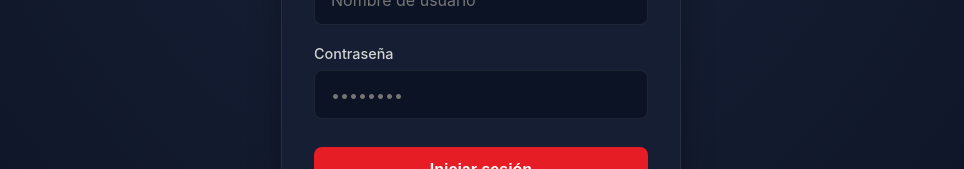
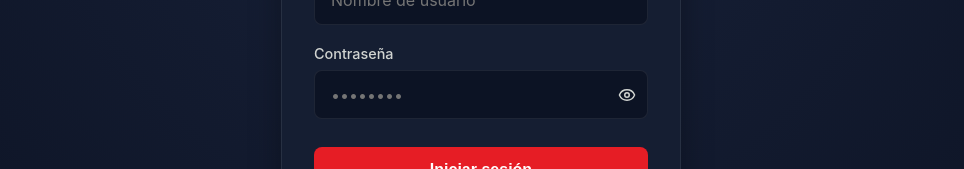
Before and after one commit to Noel0410/quinielaMundial, a React (Vite) app in the folder frontend/: page /login in a window 1280 px wide. Shown: the part 366-535 px from the top of the page, without its empty margins (159-1123 px from the left). Built offline with nearby package versions, Linux system fonts and the light colour scheme; no server answers.

Commit message:
feat: se agregó el botón de mostrar/ocultar en el login

```diff
--- a/frontend/src/pages/Login.tsx
+++ b/frontend/src/pages/Login.tsx
@@ -2,11 +2,12 @@ import React, { useState } from 'react';
 import { useNavigate, Link } from 'react-router-dom';
 import { useAuth } from '../context/AuthContext';
 import { authService } from '../services/authService';
-import { Trophy } from 'lucide-react';
+import { Trophy, Eye, EyeOff } from 'lucide-react';
 
 const Login: React.FC = () => {
   const [username, setUsername] = useState('');
   const [password, setPassword] = useState('');
+  const [showPassword, setShowPassword] = useState(false);
   const [error, setError] = useState('');
   const [loading, setLoading] = useState(false);
 
@@ -64,14 +65,24 @@ const Login: React.FC = () => {
             </div>
             <div className="form-group">
               <label htmlFor="password">Contraseña</label>
+              <div style={{ position: 'relative', display: 'flex', alignItems: 'center' }}>
                 <input
-                type="password"
+                  type={showPassword ? "text" : "password"}
                   id="password"
                   value={password}
                   onChange={(e) => setPassword(e.target.value)}
                   required
                   placeholder="••••••••"
+                  style={{ width: '100%', paddingRight: '2.5rem' }}
                 />
+                <button
+                  type="button"
+                  onClick={() => setShowPassword(!showPassword)}
+                  style={{ position: 'absolute', right: '0.75rem', background: 'none', border: 'none', color: 'var(--text-muted)', cursor: 'pointer', display: 'flex' }}
+                >
+                  {showPassword ? <EyeOff size={18} /> : <Eye size={18} />}
+                </button>
+              </div>
             </div>
             <button type="submit" className="btn-red" disabled={loading}>
               {loading ? 'Iniciando sesión...' : 'Iniciar sesión'}
```
Lines whose indentation alone changed are shown as unchanged.
